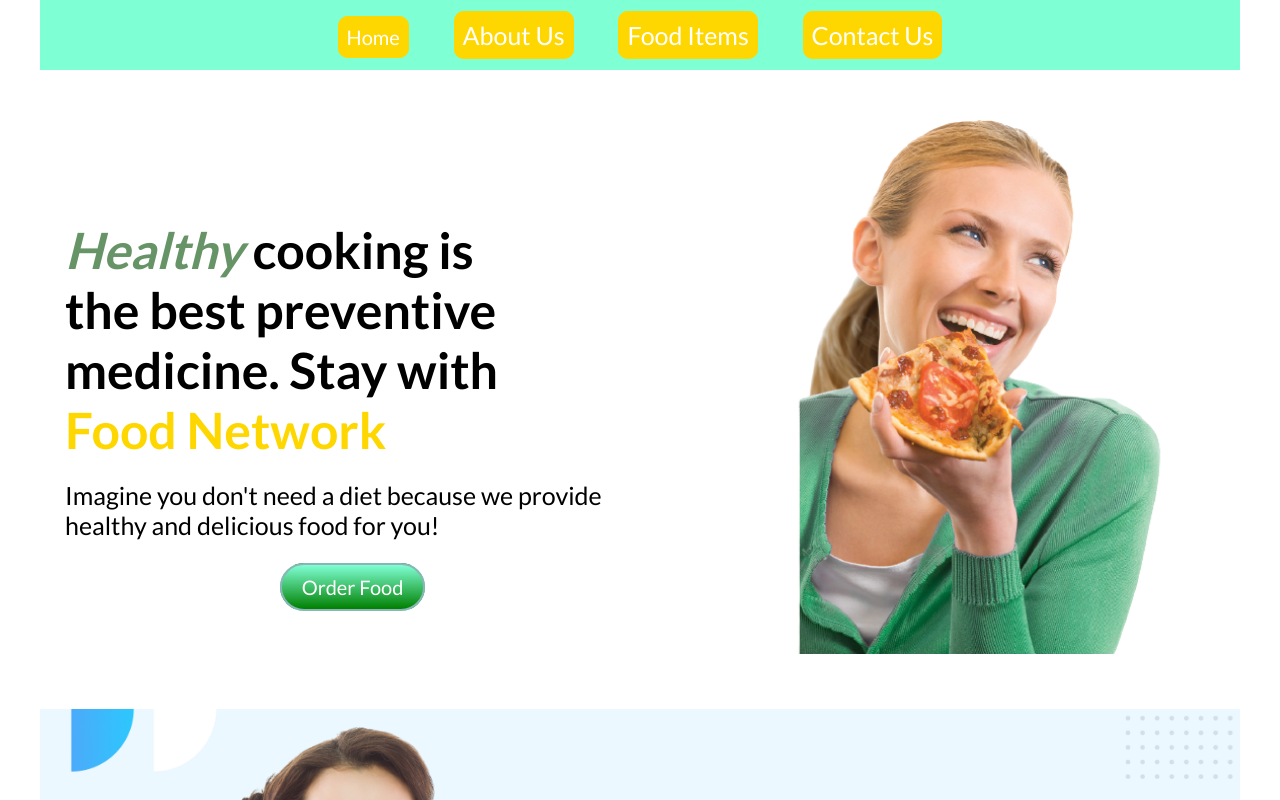
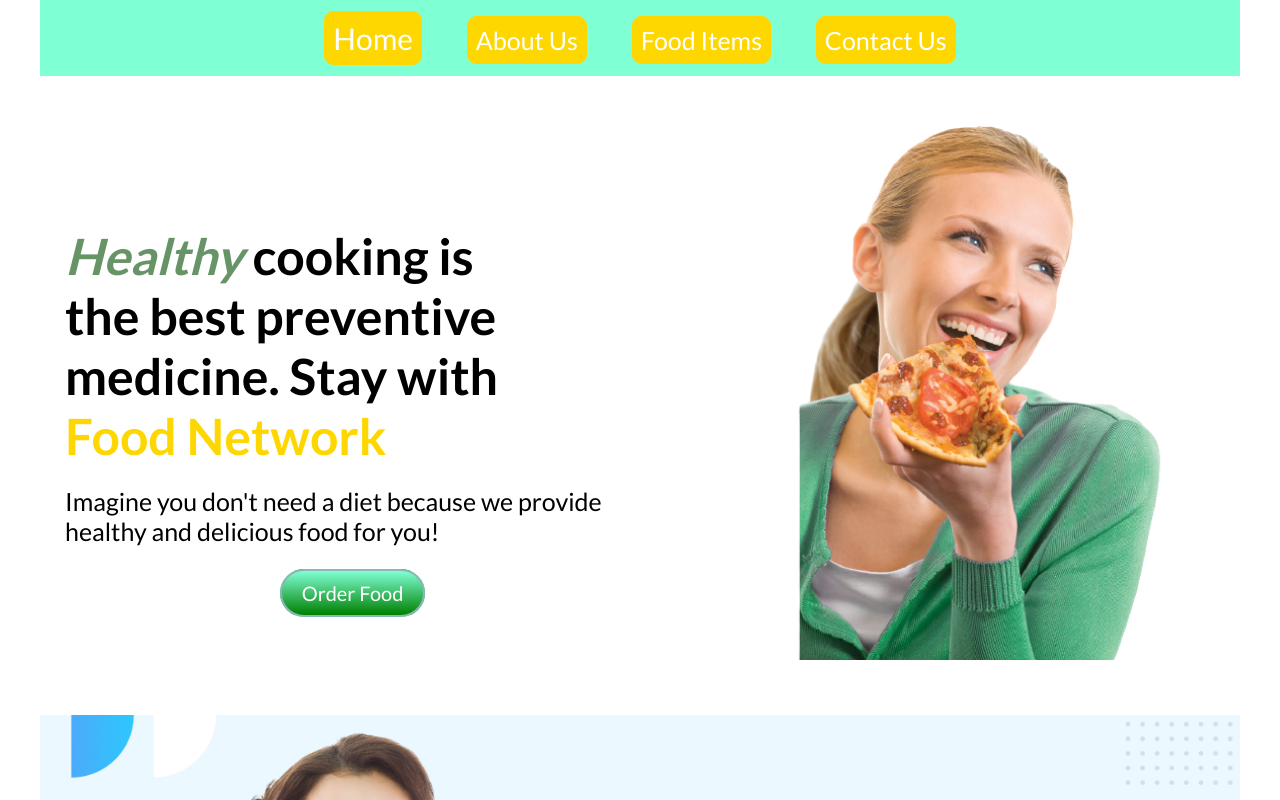
Before and after one commit to wahidurrahman85/food-network, a plain HTML site: page index.html in a window 1280 px wide. In both pictures the pointer is over the link "Home". Shown: the top 800 px of the page. Drawn offline with Linux system fonts and the light colour scheme.

Commit message:
final updated

```diff
--- a/style.css
+++ b/style.css
@@ -28,11 +28,14 @@
     border-radius: 10px;
     background-color: gold;
     color: white;
+
 }
 
-.menu-bar li:hover {
+.menu-bar li a:hover {
     font-weight: 400;
-    font-size: 20px;
+    font-size: 30px;
+    transition: 3s;
+
     }
 
     h1 {
```
